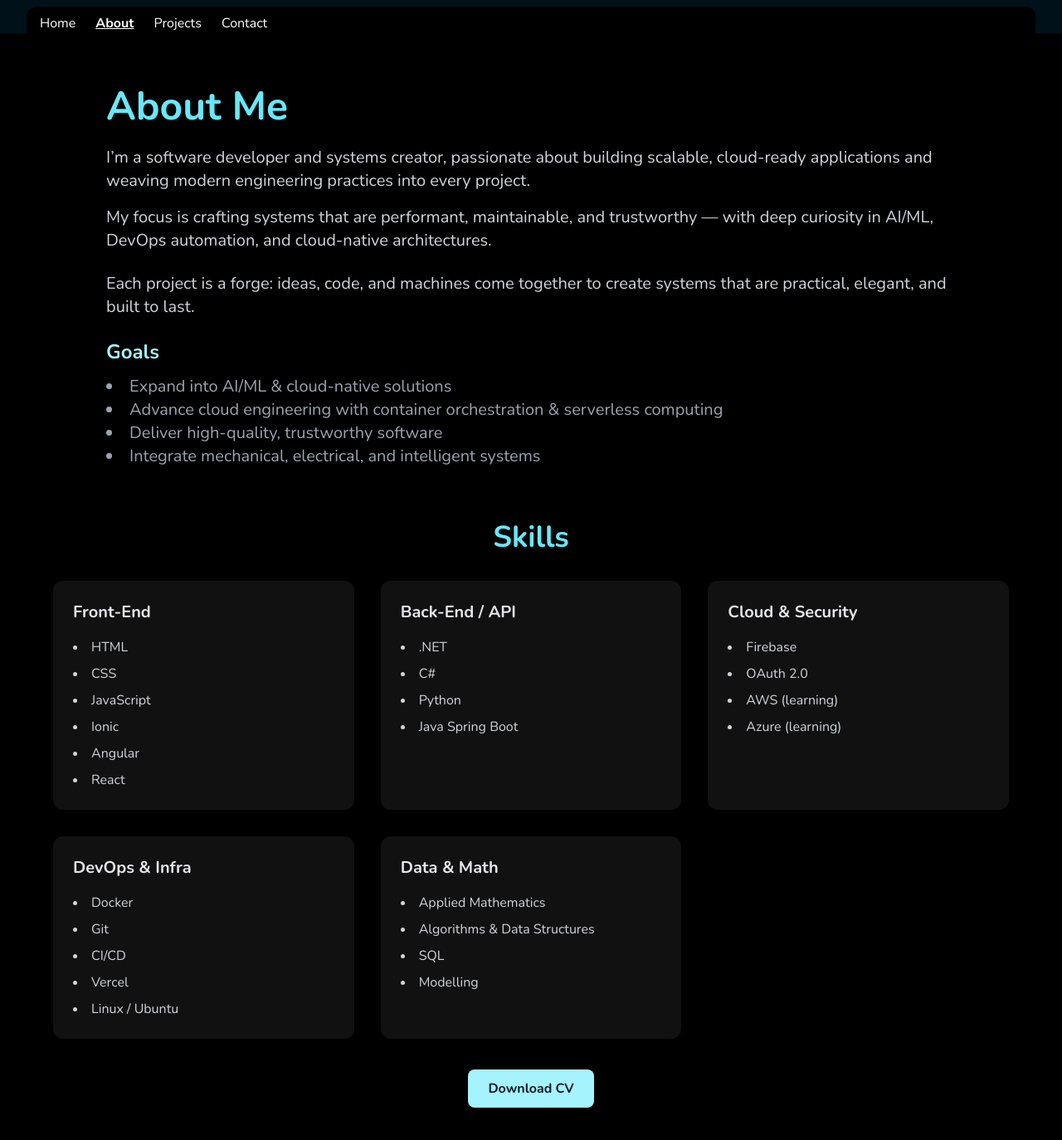
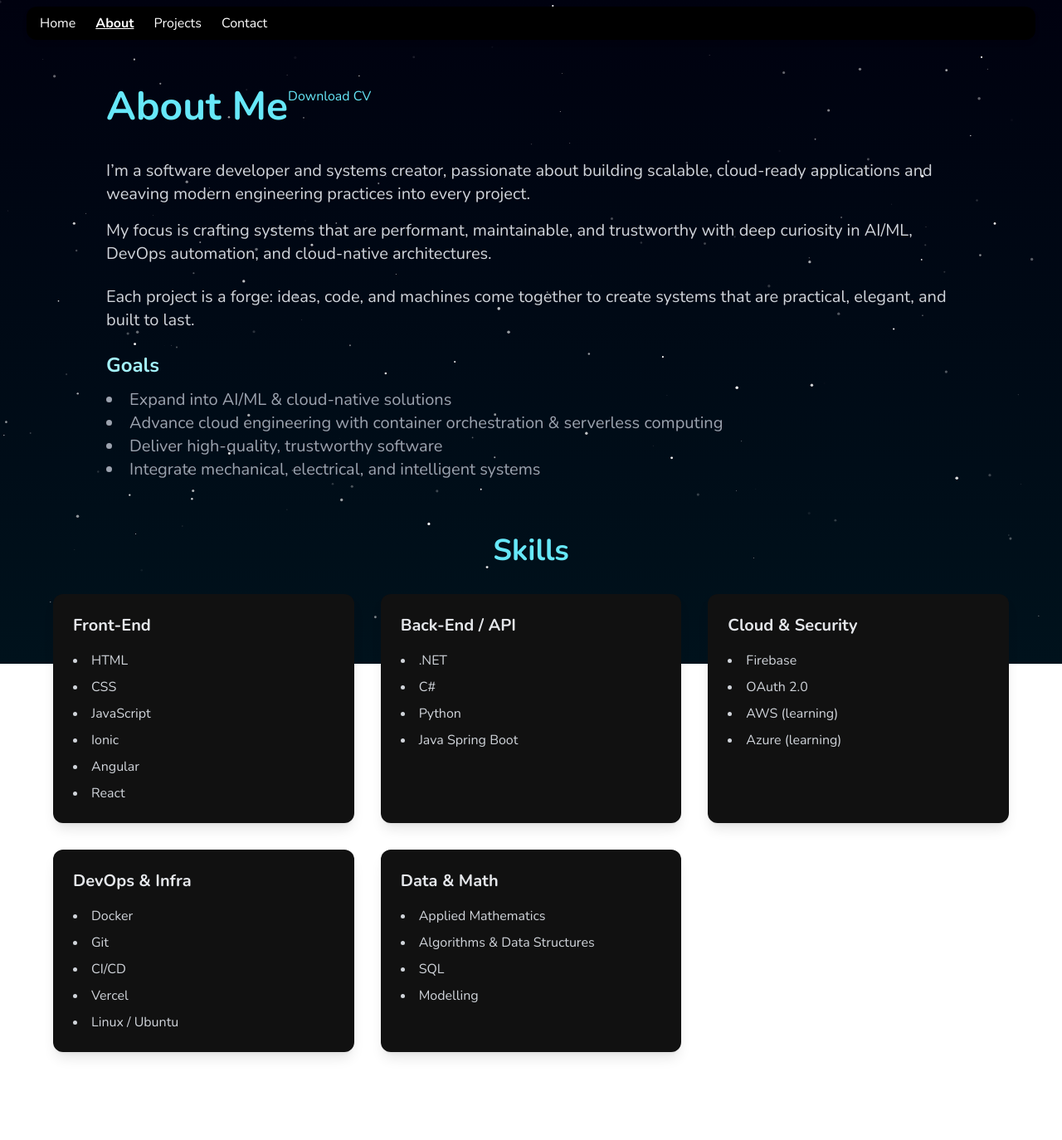
Before and after one commit to msgwebcraft-dev/personal-site, a React (Create React App) app: page /about in a window 1280 px wide. Shown: the top 1374 px of the page at 83% size. After the commit the page ends 1332 px from the top, so only its background shows below. Built offline with nearby package versions, Linux system fonts and the light colour scheme.

Commit message:
Added stars

```diff
--- a/src/App.jsx
+++ b/src/App.jsx
@@ -23,17 +23,51 @@ export default function App() {
     resize();
     window.addEventListener("resize", resize);
 
+    // --- STARS SETUP ---
+    const STAR_COUNT = 200;
+    let stars = [];
+
+    function initStars() {
+      stars = [];
+      for (let i = 0; i < STAR_COUNT; i++) {
+        stars.push({
+          x: Math.random() * canvas.width,
+          y: Math.random() * canvas.height,
+          radius: Math.random() * 1.8,
+          alpha: Math.random(), // brightness
+          alphaChange: Math.random() * 0.02 - 0.01, // flicker speed
+        });
+      }
+    }
+    initStars();
+
+    // --- RIPPLES ---
     let ripples = [];
 
     function draw() {
       ctx.clearRect(0, 0, canvas.width, canvas.height);
 
-      // background
-      ctx.fillStyle = "#00111a";
+      // MIDNIGHT SKY BACKGROUND
+      const grd = ctx.createLinearGradient(0, 0, 0, canvas.height);
+      grd.addColorStop(0, "#00010f");
+      grd.addColorStop(1, "#00121c");
+      ctx.fillStyle = grd;
       ctx.fillRect(0, 0, canvas.width, canvas.height);
 
-      // ripples
-      ripples = ripples.filter(r => r.alpha > 0);
+      // 🌟 STARS
+      for (let s of stars) {
+        ctx.beginPath();
+        ctx.arc(s.x, s.y, s.radius, 0, Math.PI * 2);
+        ctx.fillStyle = `rgba(255, 255, 255, ${s.alpha})`;
+        ctx.fill();
+
+        // flicker
+        s.alpha += s.alphaChange;
+        if (s.alpha <= 0 || s.alpha >= 1) s.alphaChange *= -1;
+      }
+
+      // 🌊 RIPPLES
+      ripples = ripples.filter((r) => r.alpha > 0);
 
       for (let r of ripples) {
         ctx.beginPath();
@@ -51,12 +85,12 @@ export default function App() {
 
     draw();
 
-    const handleMove = (e) => {
-      ripples.push({ x: e.clientX, y: e.clientY, radius: 5, alpha: 0.4 });
-    };
-    const handleClick = (e) => {
-      ripples.push({ x: e.clientX, y: e.clientY, radius: 12, alpha: 0.8 });
-    };
+    // LISTENERS
+    const handleMove = (e) =>
+      ripples.push({ x: e.clientX, y: e.clientY, radius: 5, alpha: 0.35 });
+
+    const handleClick = (e) =>
+      ripples.push({ x: e.clientX, y: e.clientY, radius: 12, alpha: 0.85 });
 
     window.addEventListener("mousemove", handleMove);
     window.addEventListener("click", handleClick);
@@ -75,7 +109,7 @@ export default function App() {
         ref={canvasRef}
         className="fixed inset-0 w-full h-full pointer-events-none"
         style={{
-          zIndex: -1,     // ensure it's behind everything
+          zIndex: -1, // ensure it's behind everything
           position: "fixed",
         }}
       />
@@ -83,7 +117,6 @@ export default function App() {
       <ThemeProvider>
         <Router>
           <div className="flex flex-col min-h-screen text-gray-200">
-
             <Navbar className="fixed bottom-0 left-0 w-full z-50" />
 
             <main className="flex-grow">
@@ -95,7 +128,6 @@ export default function App() {
                 <Route path="/contact" element={<Contact />} />
               </Routes>
             </main>
-
           </div>
         </Router>
       </ThemeProvider>
--- a/src/pages/About.jsx
+++ b/src/pages/About.jsx
@@ -3,21 +3,39 @@ import React from "react";
 const skillCategories = {
   "Front-End": ["HTML", "CSS", "JavaScript", "Ionic", "Angular", "React"],
   "Back-End / API": [".NET", "C#", "Python", "Java Spring Boot"],
-  "Cloud & Security": ["Firebase", "OAuth 2.0", "AWS (learning)", "Azure (learning)"],
+  "Cloud & Security": [
+    "Firebase",
+    "OAuth 2.0",
+    "AWS (learning)",
+    "Azure (learning)",
+  ],
   "DevOps & Infra": ["Docker", "Git", "CI/CD", "Vercel", "Linux / Ubuntu"],
-  "Data & Math": ["Applied Mathematics", "Algorithms & Data Structures", "SQL", "Modelling"],
+  "Data & Math": [
+    "Applied Mathematics",
+    "Algorithms & Data Structures",
+    "SQL",
+    "Modelling",
+  ],
 };
 
 export default function AboutSkills() {
   return (
-    <div className="min-h-screen bg-black text-gray-100 py-16 px-6 md:px-12">
-
+    <div className="min-h-screen bg-transparent text-gray-100 py-16 px-6 md:px-12">
       {/* ABOUT ME SECTION */}
       <section className="max-w-5xl mx-auto text-center md:text-left mb-16">
-        <h2 className="text-4xl md:text-5xl font-bold mb-6 text-cyan-300 animate-fade-in">
-          About Me
-        </h2>
-
+        <div className="flex justify-center md:justify-start mb-4">
+          <h2 className="text-4xl md:text-5xl font-bold mb-6 text-cyan-300 animate-fade-in">
+            About Me
+          </h2>
+          <a
+            href="https://drive.google.com/file/d/1QMRI62VWNebooKroMFU87nohICbEW7gN/view?usp=sharing"
+            target="_blank"
+            rel="noopener noreferrer"
+            className="text-cyan-300 hover:text-white-200 transition"
+          >
+            Download CV
+          </a>
+        </div>
         <p className="text-lg md:text-xl mb-4 text-gray-300 animate-fade-in delay-100 leading-relaxed">
           I’m a software developer and systems creator, passionate about
           building scalable, cloud‑ready applications and weaving modern
@@ -25,20 +43,24 @@ export default function AboutSkills() {
         </p>
 
         <p className="text-lg md:text-xl mb-6 text-gray-300 animate-fade-in delay-200 leading-relaxed">
-          My focus is crafting systems that are performant, maintainable, and trustworthy —
-          with deep curiosity in AI/ML, DevOps automation, and cloud-native architectures.
+          My focus is crafting systems that are performant, maintainable, and
+          trustworthy with deep curiosity in AI/ML, DevOps automation, and
+          cloud-native architectures.
         </p>
 
         <p className="text-lg md:text-xl mb-6 text-gray-300 animate-fade-in delay-300 leading-relaxed">
-          Each project is a forge: ideas, code, and machines come together to create systems
-          that are practical, elegant, and built to last.
+          Each project is a forge: ideas, code, and machines come together to
+          create systems that are practical, elegant, and built to last.
         </p>
 
         <div className="animate-fade-in delay-400">
           <h3 className="text-2xl font-semibold mb-3 text-cyan-200">Goals</h3>
           <ul className="text-lg md:text-xl mb-6 text-gray-400 animate-fade-in delay-300 leading-relaxed list-disc list-inside">
             <li>Expand into AI/ML & cloud-native solutions</li>
-            <li>Advance cloud engineering with container orchestration & serverless computing</li>
+            <li>
+              Advance cloud engineering with container orchestration &
+              serverless computing
+            </li>
             <li>Deliver high-quality, trustworthy software</li>
             <li>Integrate mechanical, electrical, and intelligent systems</li>
           </ul>
@@ -53,8 +75,13 @@ export default function AboutSkills() {
 
         <div className="grid md:grid-cols-2 lg:grid-cols-3 gap-8">
           {Object.entries(skillCategories).map(([category, skills]) => (
-            <div key={category} className="bg-[#111111] p-6 rounded-xl shadow-lg">
-              <h3 className="text-xl font-semibold mb-4 text-gray-200">{category}</h3>
+            <div
+              key={category}
+              className="bg-[#111111] p-6 rounded-xl shadow-lg"
+            >
+              <h3 className="text-xl font-semibold mb-4 text-gray-200">
+                {category}
+              </h3>
               <ul className="list-disc list-inside space-y-2 text-gray-300">
                 {skills.map((skill) => (
                   <li key={skill}>{skill}</li>
@@ -63,17 +90,6 @@ export default function AboutSkills() {
             </div>
           ))}
         </div>
-        <div className="text-center mt-12">
-              {/* CV Download */}
-      <p className="mt-6">
-        <a
-          href="https://drive.google.com/file/d/1QMRI62VWNebooKroMFU87nohICbEW7gN/view?usp=sharing"
-          download
-          className="px-6 py-3 bg-cyan-200 text-gray-900 font-semibold rounded-lg shadow-md hover:bg-cyan-300 transition"
-        >
-          Download CV
-        </a>
-      </p></div>
       </section>
 
       {/* Simple fade-in animation */}
--- a/src/pages/Home.jsx
+++ b/src/pages/Home.jsx
@@ -10,6 +10,8 @@ export default function Home() {
   };
 
   return (
+    <div className="flex flex-col min-h-screen text-gray-200 bg-transparent">
+
     <div className="text-gray-200 font-mono min-h-screen flex flex-col">
       {/* HERO */}
       <section className="flex flex-col items-center justify-center h-screen text-center px-6">
@@ -37,6 +39,6 @@ export default function Home() {
           ▼
         </div>
       </section>
-    </div>
+    </div></div>
   );
 }
```
